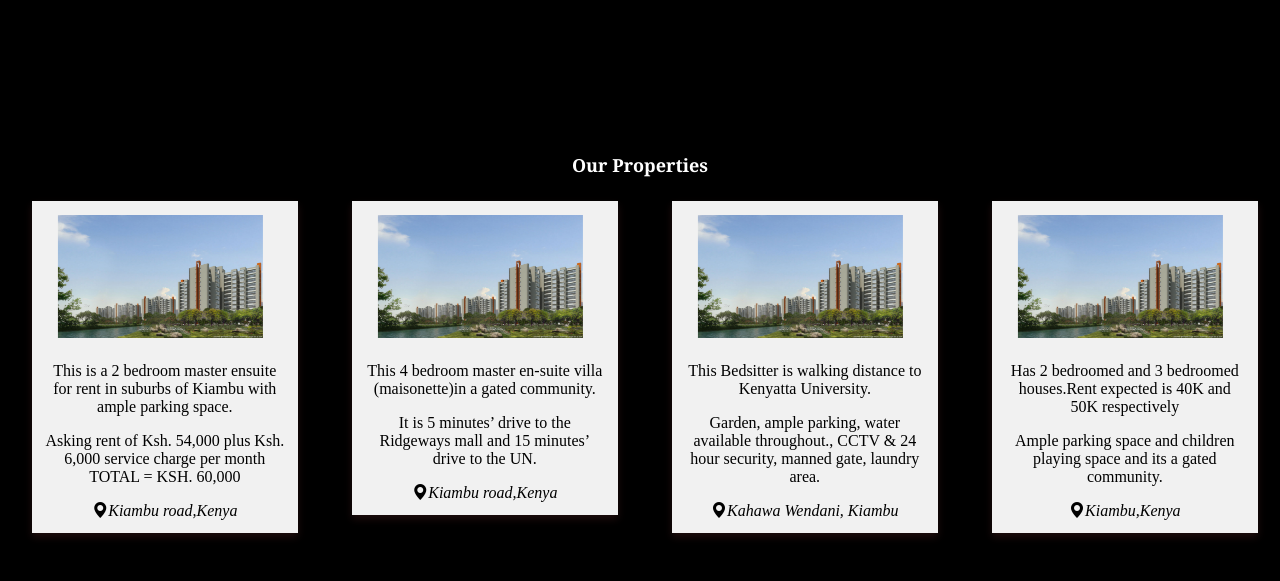
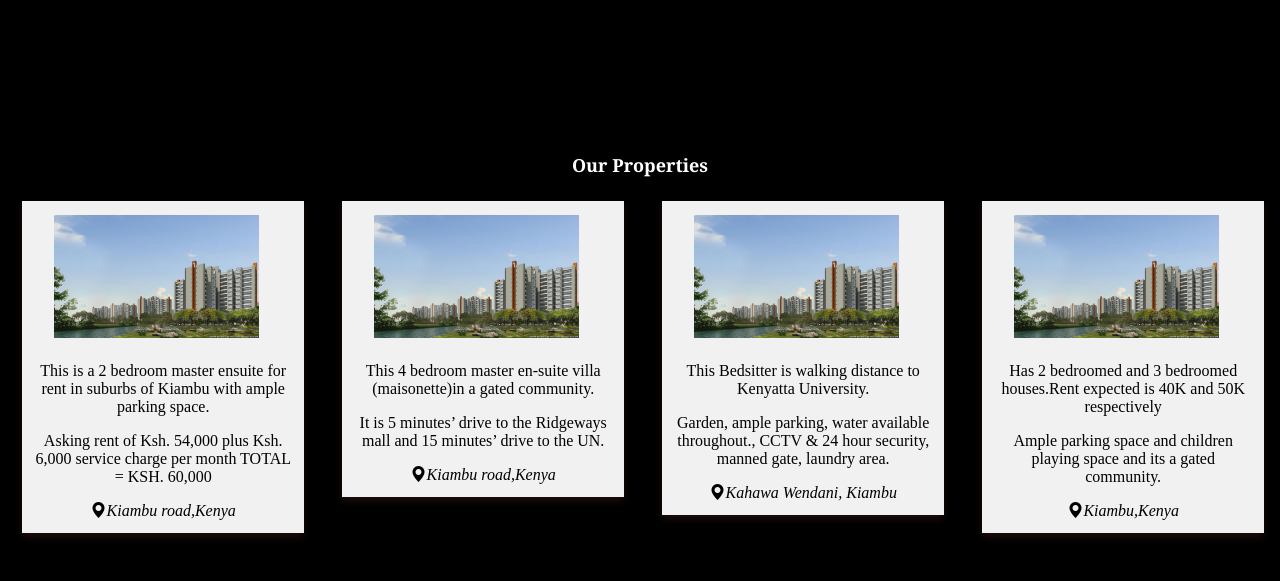
Before and after one commit to LourdesN/House_Hunter_Haven, a plain HTML site: page index.html in a window 1280 px wide. Shown: the part 562-1143 px from the top of the page. Drawn offline with nearby package versions, Linux system fonts and the light colour scheme.

Commit message:
margin!!

```diff
--- a/style.css
+++ b/style.css
@@ -151,8 +151,8 @@ body{
     padding: 13px;
     text-align: center;
     background-color: #f1f1f1;
-    margin-left: 10%;
-    margin-right: 7%;
+    margin-left: 7%;
+    margin-right: 5%;
   }
   .card img{
     width: 205px;
@@ -164,7 +164,7 @@ body{
     height: 130px;
     border: 1px solid #f1f1f1;
     perspective: 1000px;
-    margin-left: 5%;
+    margin-left: 7%;
   }
 
   .flip-box-inner {
@@ -198,7 +198,6 @@ body{
         width: 300px;
         height: 200px;
         margin-left: 3%;
-        align-items: center;
     }
     .column {
         width: 100%;
```
